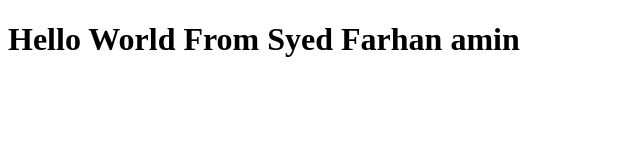
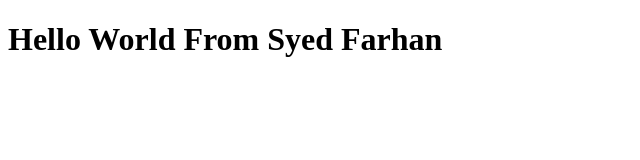
Before and after one commit to farhan-amin/BootcampClass1, a plain HTML site: page index.html in a window 1280 px wide. Shown: the whole page, without its empty margins (0-640 px from the left). Drawn offline with Linux system fonts and the light colour scheme.

Commit message:
update index.html

```diff
--- a/index.html
+++ b/index.html
@@ -6,6 +6,6 @@
     <title>BootcampClass1</title>
 </head>
 <body>
-     <h1>Hello World From Syed Farhan amin</h1>
+     <h1>Hello World From Syed Farhan </h1>
 </body>
 </html>
```
